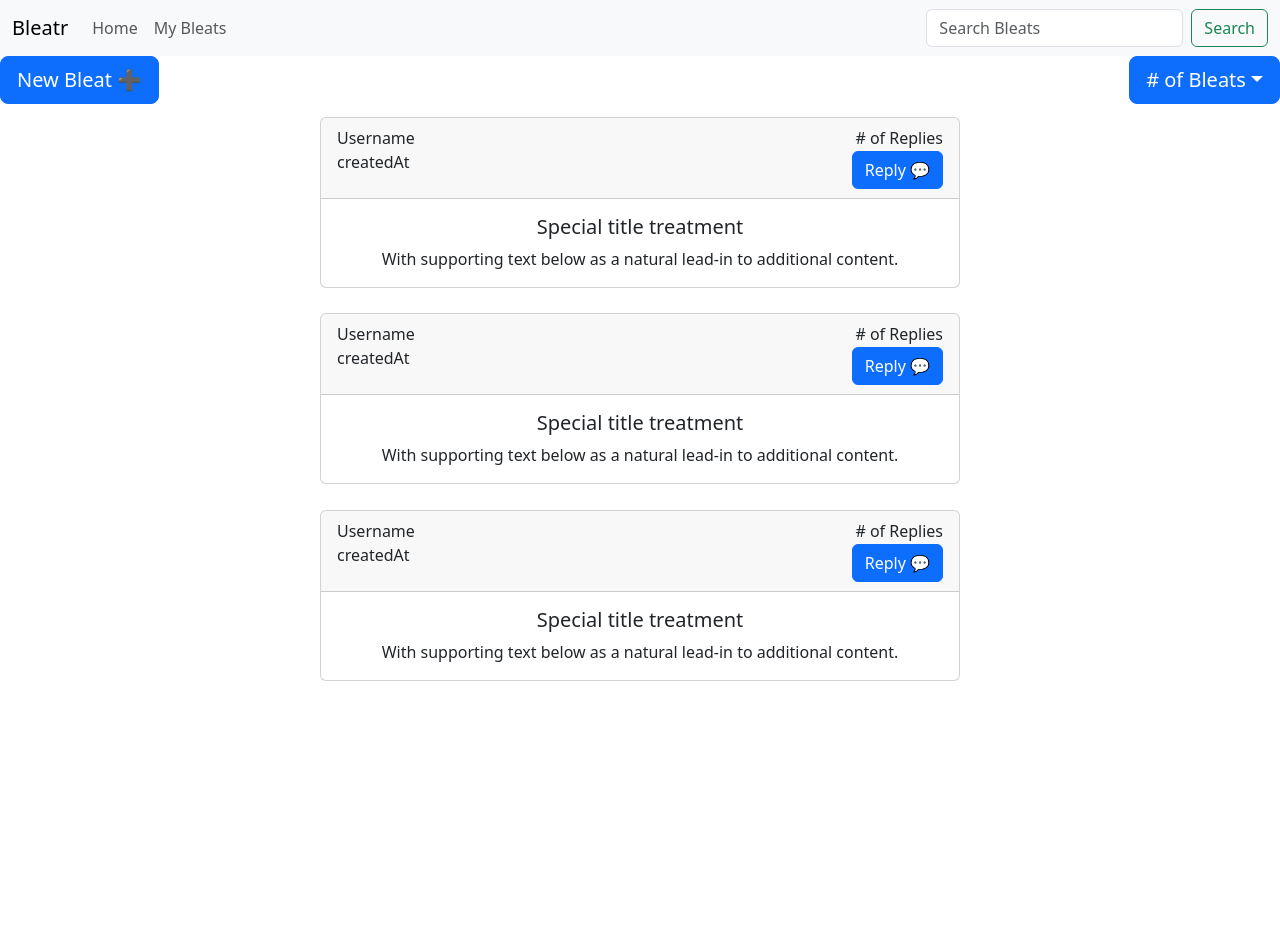
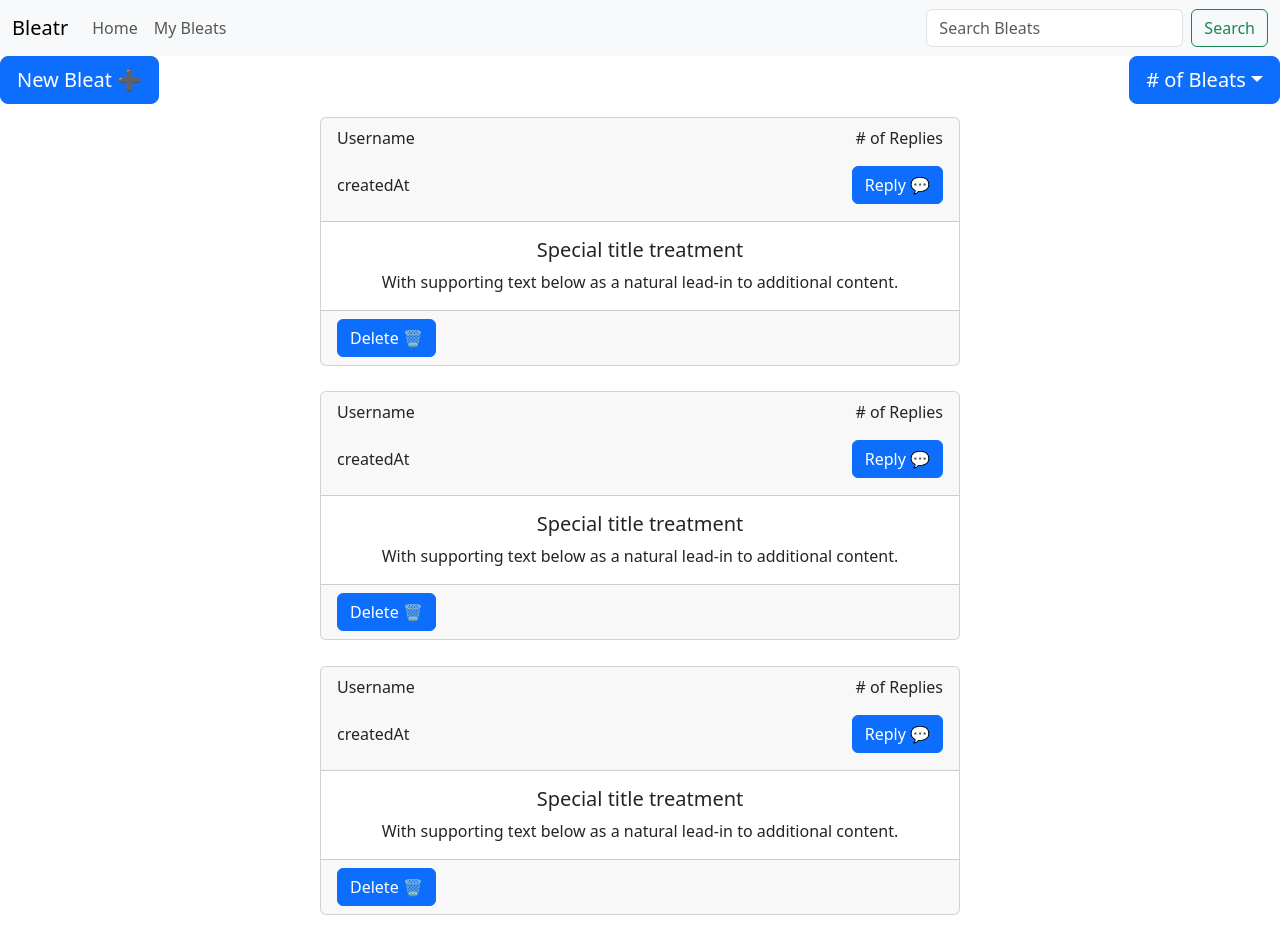
Before and after one commit to DBanfieldKeller/bleatr-social, a React (Create React App) app in the folder client/: page / in a window 1280 px wide. Before the commit the page ends 800 px from the top, so only its background shows below. Built offline with nearby package versions, Linux system fonts and the light colour scheme.

Commit message:
added delete button visual

```diff
--- a/client/src/components/bleat/bleat.js
+++ b/client/src/components/bleat/bleat.js
@@ -23,6 +23,9 @@ function Bleat() {
                     With supporting text below as a natural lead-in to additional content.
                 </Card.Text>
             </Card.Body>
+            <Card.Footer className='bleat-footer'>
+                <Button variant='primary'>Delete 🗑️</Button>
+            </Card.Footer>
         </Card>
     )
 };
--- a/client/src/components/bleat/style.css
+++ b/client/src/components/bleat/style.css
@@ -6,11 +6,18 @@
     display: flex;
     flex-direction: row;
     justify-content: space-between;
-    align-items: center;
+    align-items: baseline;
 }
 
 .header-item {
     max-width: 25%;
+    padding-bottom: 1rem
+}
+
+.bleat-footer {
+    display: flex;
+    flex-direction: row;
+    align-items:flex-end;
 }
 
 @media screen and (min-width: 600px) {
```
